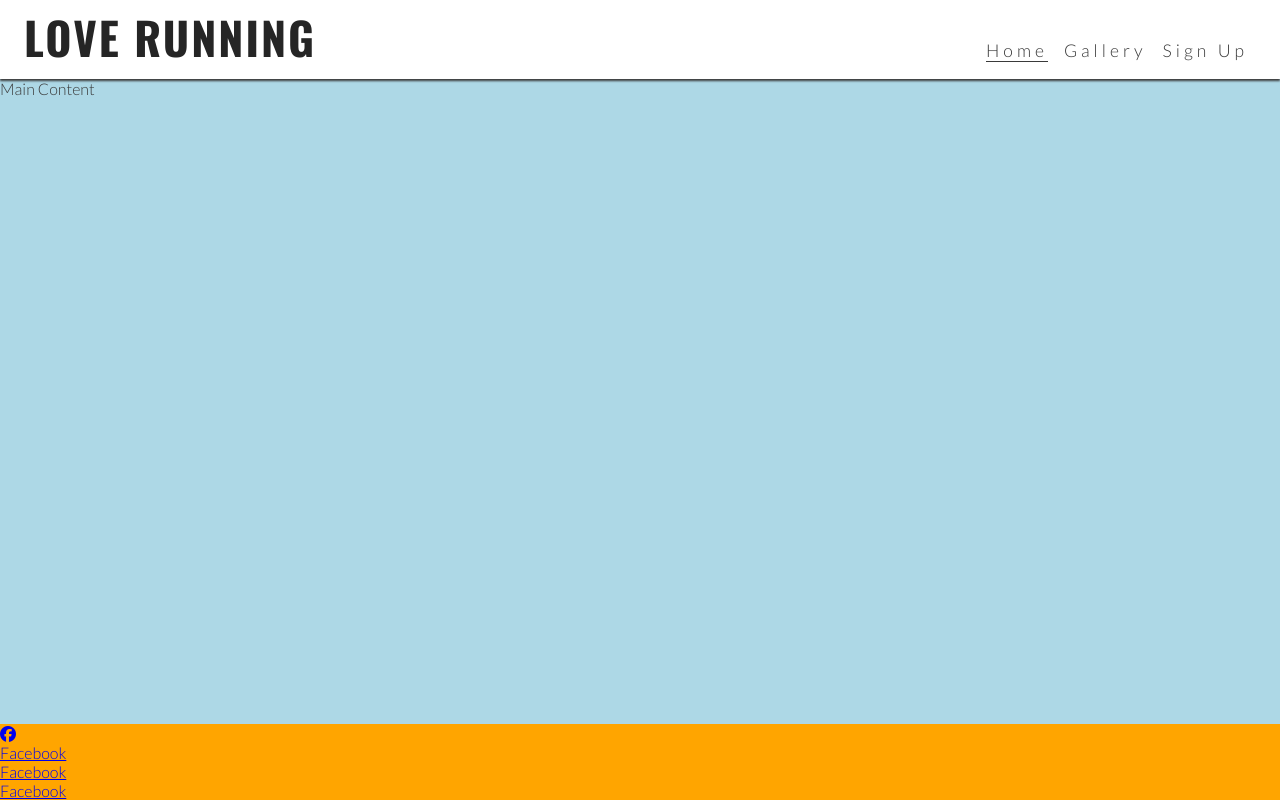
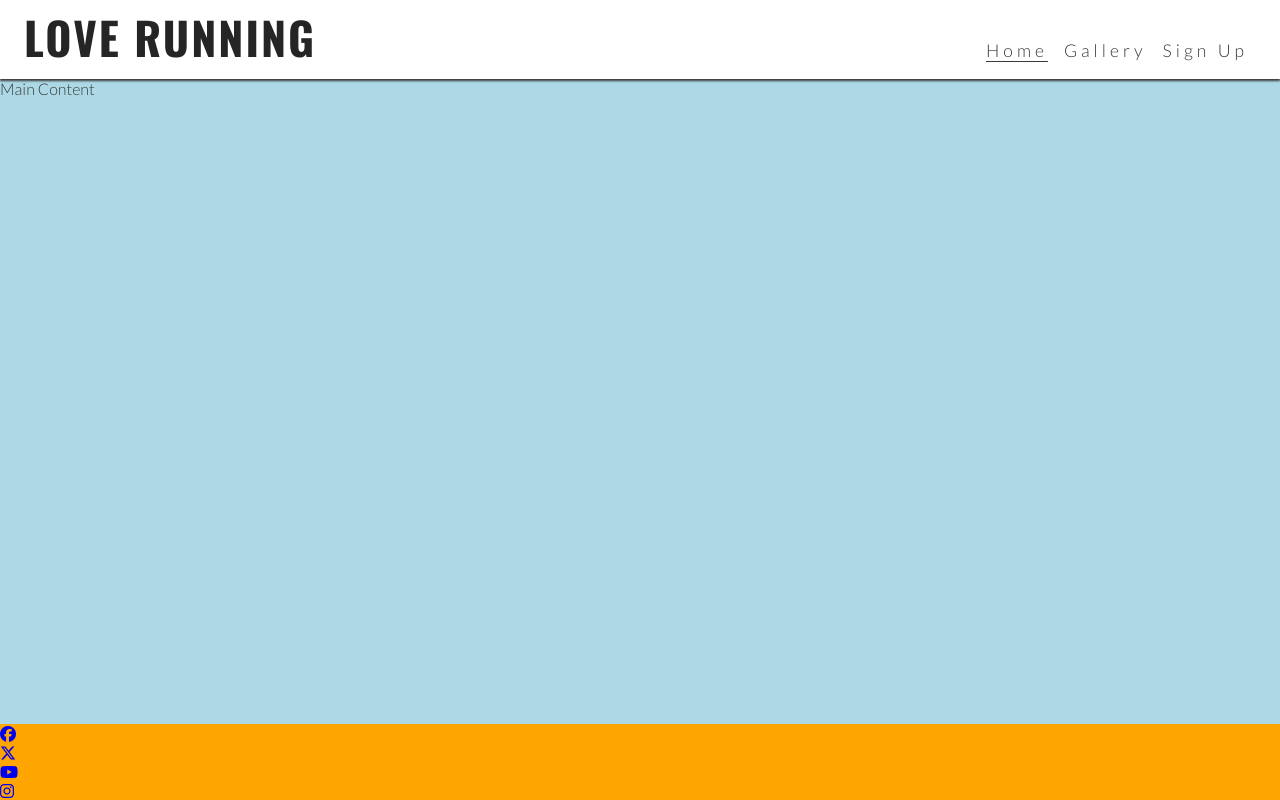
Before and after one commit to mimi-icl/Love-Running-Code-Inst, a plain HTML site: page index.html in a window 1280 px wide. Drawn offline with nearby package versions, Linux system fonts and the light colour scheme.

Commit message:
Add remaining links to footer

```diff
--- a/index.html
+++ b/index.html
@@ -27,7 +27,7 @@
             <h1 id="logo">Love Running</h1>
         </a>
         <input type="checkbox" name="nav-toggle" id="nav-toggle">
-        <label for="nav-toggle" class="nav-toggle-label">X</label>
+        <label for="nav-toggle" class="nav-toggle-label"><i class="fa-solid fa-bars"></i></label>
         <nav>
             <ul id="menu">
                 <li><a href="" class="active">Home</a></li>
@@ -44,13 +44,17 @@
     <footer>
         <ul>
             <li><a href="https://www.facebook.com" target="_blank" rel="noopener"
-                    aria-label="Visit our Facebook page (opens in a new tab)"><i class="fa-brands fa-facebook"></i></a></li>
-            <li><a href="https://www.facebook.com" target="_blank" rel="noopener"
-                    aria-label="Visit our Facebook page (opens in a new tab)">Facebook</a></li>
-            <li><a href="https://www.facebook.com" target="_blank" rel="noopener"
-                    aria-label="Visit our Facebook page (opens in a new tab)">Facebook</a></li>
-            <li><a href="https://www.facebook.com" target="_blank" rel="noopener"
-                aria-label="Visit our Facebook page (opens in a new tab)">Facebook</a></li>
+                    aria-label="Visit our Facebook page (opens in a new tab)"><i class="fa-brands fa-facebook"></i></a>
+            </li>
+            <li><a href="https://www.x.com" target="_blank" rel="noopener"
+                    aria-label="Visit our Twittrr page (opens in a new tab)"><i class="fa-brands fa-x-twitter"></i></a>
+            </li>
+            <li><a href="https://www.youtube.com" target="_blank" rel="noopener"
+                    aria-label="Visit our Youtube page (opens in a new tab)"><i class="fa-brands fa-youtube"></i></a>
+            </li>
+            <li><a href="https://www.instagram.com" target="_blank" rel="noopener"
+                    aria-label="Visit our Instagram page (opens in a new tab)"><i
+                        class="fa-brands fa-instagram"></i></a></li>
         </ul>
     </footer>
 
```
